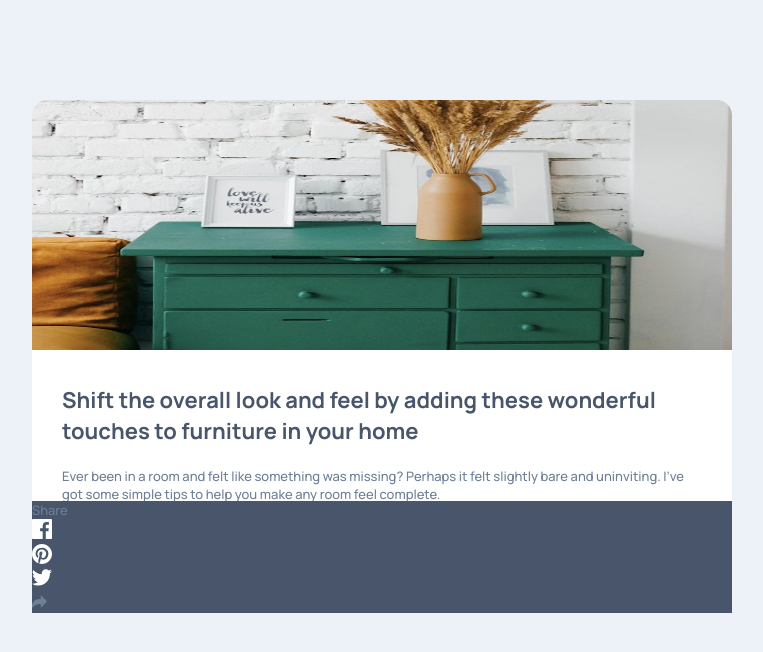
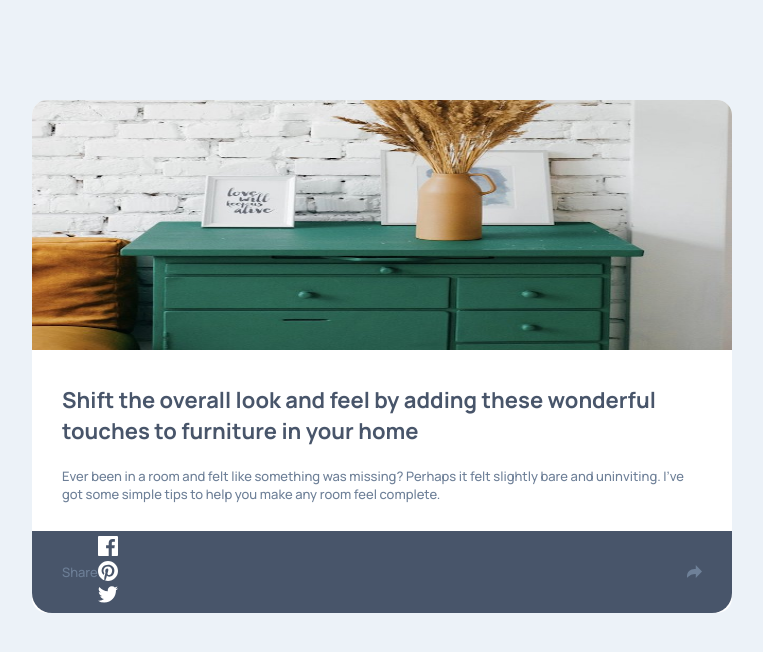
Before and after one commit to PedroHSN/article-preview-component-master, a plain HTML site: page index.html in a window 1280 px wide. Shown: the whole page, without its empty margins (258-1021 px from the left). Drawn offline with Linux system fonts and the light colour scheme.

Commit message:
css share

```diff
--- a/style.css
+++ b/style.css
@@ -30,6 +30,7 @@ p {
 .container {
     background-color: #fff;
     border-radius: 15px;
+    margin-bottom: 30px;
 }
 
 .container .description {
@@ -53,11 +54,27 @@ p {
 
 .container .avatar .open-share{
    /* display: none; */
+   display: flex;
+   align-items: center;
+   justify-content: space-between;
     background-color: var(--very-dark-Grayish-blue);
     position: absolute;
     width: calc(100% + 60px);
     left: -30px;
     bottom: -30px;
+    border-radius: 0 0 20px 20px;
+}
+
+.container .avatar .open-share div{
+
+    padding: 5px 30px;
+}
+
+.container .avatar .open-share > div:first-child{
+    display: flex;
+    align-items: center;
+    justify-content: center;
+
 }
 
 .container .description p {
```
